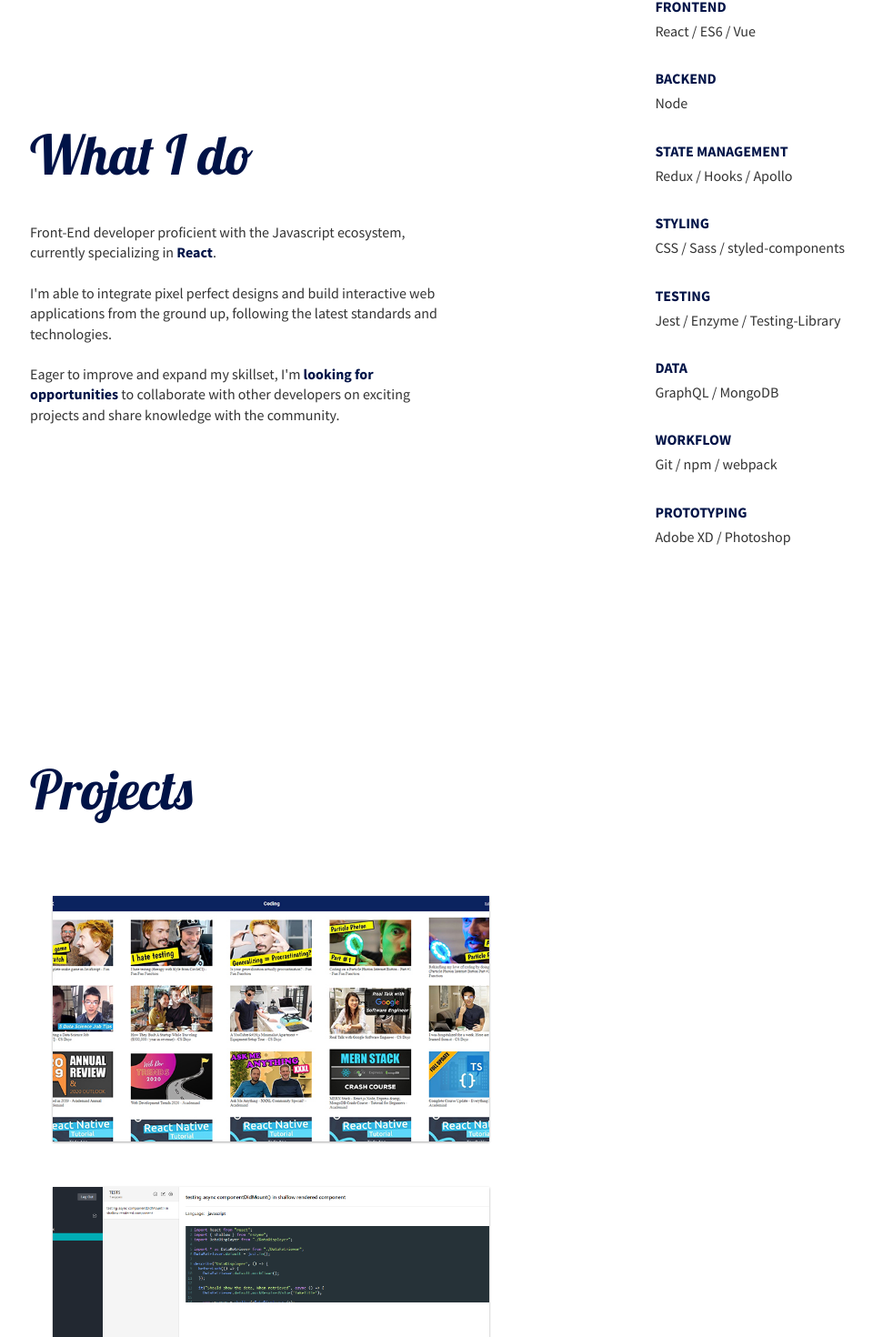
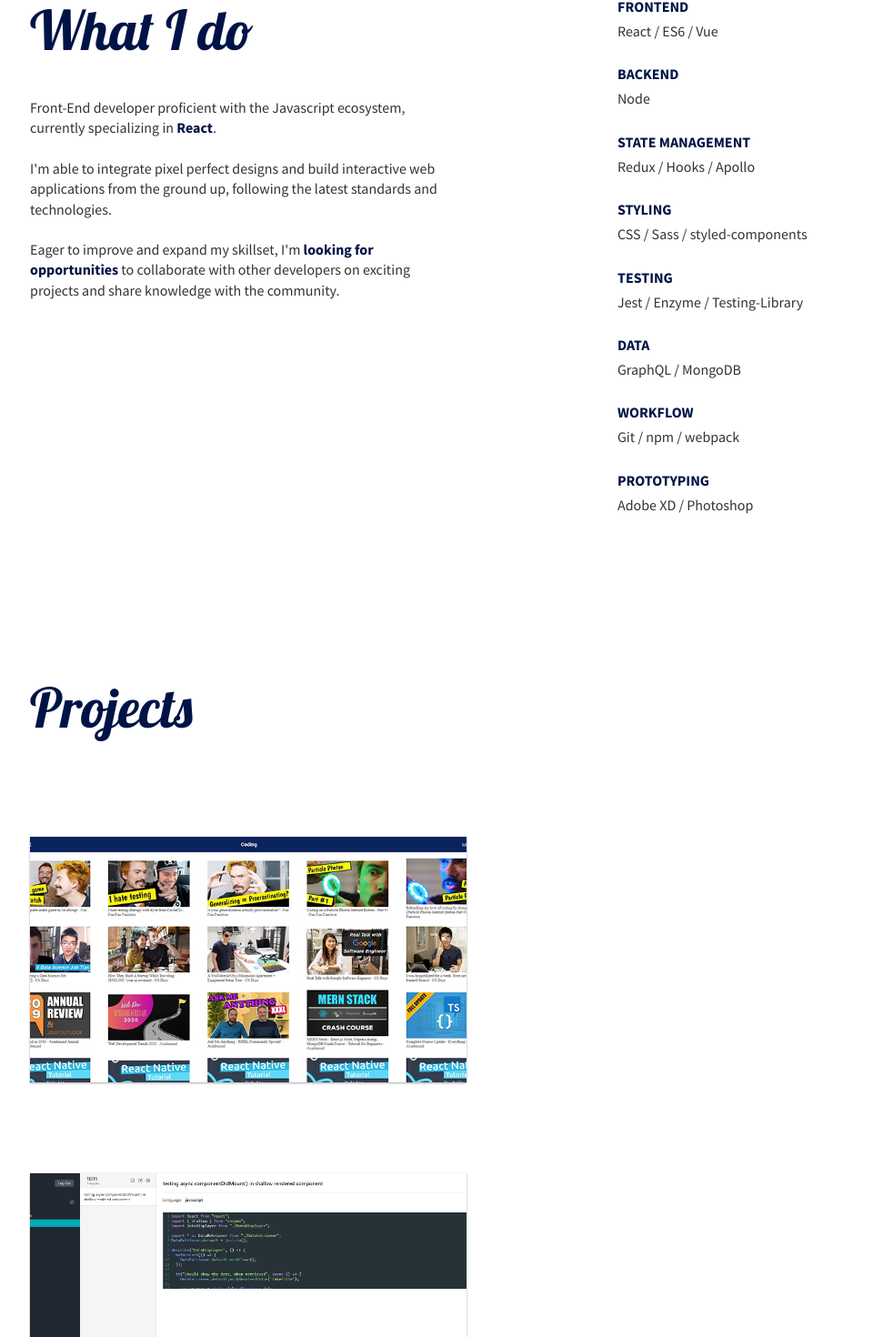
Before and after one commit to kevscript/vue-folio, a Vue app: page / in a window 1280 px wide. Shown: the part 589-2059 px from the top of the page at 91% size, without its empty margins (159-1119 px from the left). Built offline with nearby package versions, Linux system fonts and the light colour scheme.

Commit message:
modified styling of portfolio

```diff
--- a/src/styles/_layout.scss
+++ b/src/styles/_layout.scss
@@ -4,8 +4,12 @@ body {
 }
 
 .container {
-  width: 70%;
+  width: 85%;
   margin: 0 auto;
+
+  @media only screen and (min-width: 1200px) {
+    width: 70%;
+  }
 }
 
 p {
--- a/src/styles/home/faq.scss
+++ b/src/styles/home/faq.scss
@@ -1,5 +1,5 @@
 .faq {
-  margin-bottom: 150px;
+  margin-bottom: 100px;
 
   .faq-title {
     @include h2;
@@ -28,6 +28,7 @@
       display: inline-block;
       font-weight: 700;
       margin-bottom: 10px;
+      color: $clr-primary;
     }
   }
 }
--- a/src/styles/home/hero.scss
+++ b/src/styles/home/hero.scss
@@ -1,7 +1,7 @@
 .hero {
   width: 100%;
   padding-top: 150px;
-  margin-bottom: 150px;
+  margin-bottom: 100px;
 
   .hero-title {
     @include h1;
--- a/src/styles/home/projects.scss
+++ b/src/styles/home/projects.scss
@@ -1,5 +1,5 @@
 .projects {
-  margin-bottom: 150px;
+  margin-bottom: 100px;
 
   .projects-title {
     @include h2;
@@ -24,7 +24,7 @@
     max-width: 480px;
     max-height: 270px;
     overflow: hidden;
-    margin: 25px;
+    margin: 50px 0;
     box-shadow: 0 1px 3px rgba(0,0,0,0.12), 0 1px 2px rgba(0,0,0,0.24);
     transition: all 0.3s cubic-bezier(.25,.8,.25,1);
 
@@ -91,12 +91,15 @@
       margin: 25px 0;
 
       .mask {
+        opacity: 0.8;
         h3 {
           font-size: 30px;
+          opacity: 1;
         }
 
         span {
           font-size: 16px;
+          opacity: 1;
         }
       }
     }
--- a/src/styles/home/what.scss
+++ b/src/styles/home/what.scss
@@ -1,5 +1,5 @@
 .what {
-  margin-bottom: 150px;
+  margin-bottom: 100px;
 
   .what-title {
     @include h2;
@@ -21,9 +21,12 @@
 
   .what-skills {
     margin-bottom: 50px;
+    display: flex;
+    flex-wrap: wrap;
 
     li {
-      margin-bottom: 25px;
+      margin: 0 40px 20px 0;
+      width: 210px;
       list-style: none;
 
       span {
@@ -41,7 +44,14 @@
     .what-flex {
       display: flex;
       justify-content: space-between;
-      align-items: center;
+    }
+
+    .what-content {
+      width: 50%;
+    }
+
+    .what-skills {
+      display: initial;
     }
   }
 }
```
